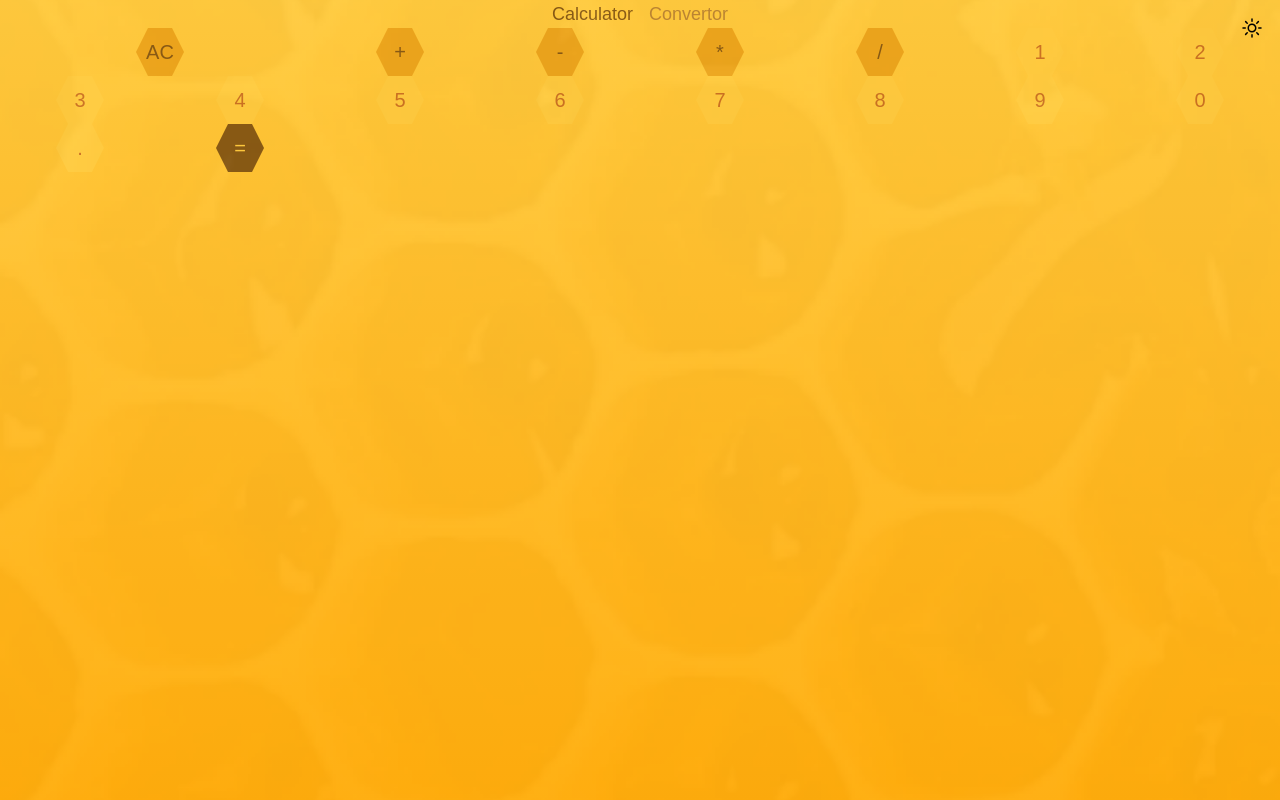
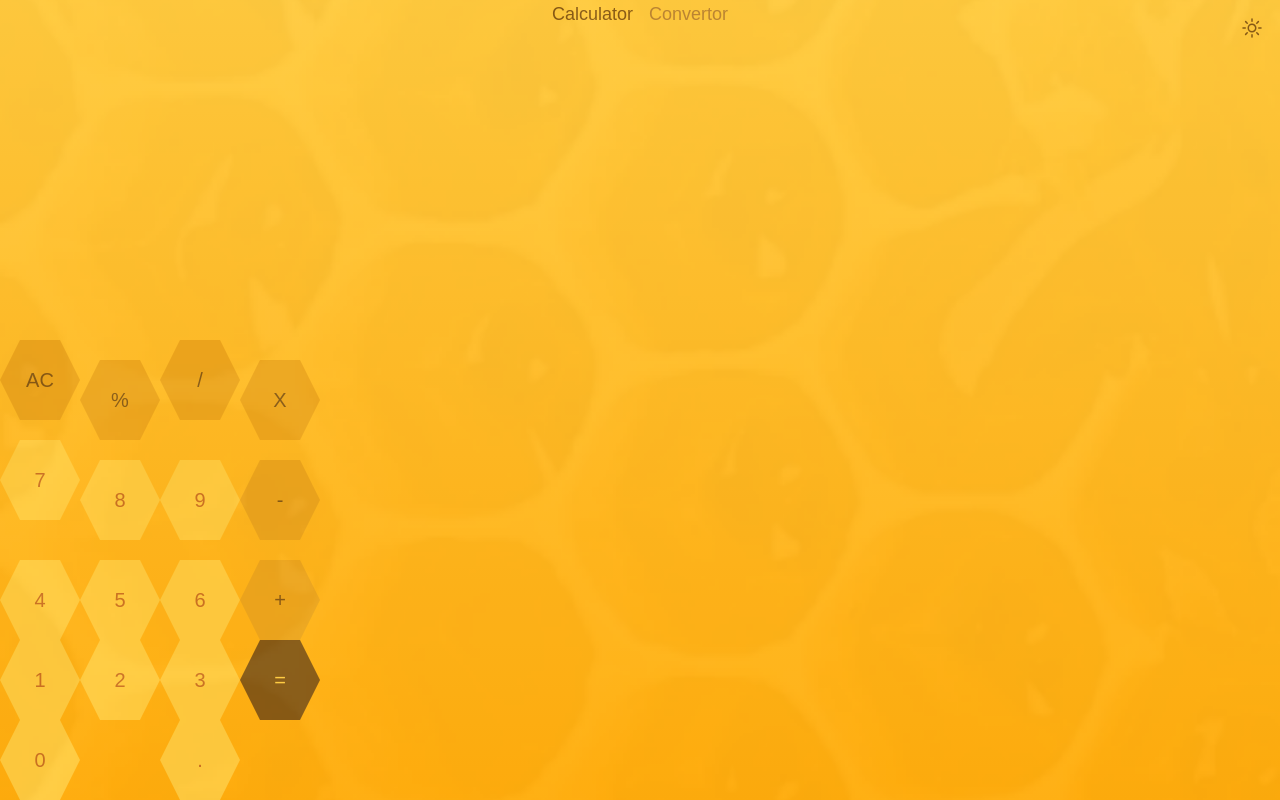
Before and after one commit to cricadev/criCASSIO, a Nuxt app: page /calculator in a window 1280 px wide. Built offline with nearby package versions, Linux system fonts and the light colour scheme; a web font is replaced by a local one.

Commit message:
initial accomodation & theme

```diff
--- a/app.vue
+++ b/app.vue
@@ -1,7 +1,7 @@
 <template>
-  <div class="">
+  <div class="overflow-y-hidden">
     <NuxtLayout>
-      <ToggleTheme class="fixed z-30 top-4 right-4" />
+      <ToggleTheme class="absolute z-50 top-4 right-4" />
 
       <NuxtPage />
 
--- a/assets/css/tailwind.css
+++ b/assets/css/tailwind.css
@@ -4,7 +4,7 @@
 @tailwind utilities;
 
 .button {
-  @apply text-xl flex justify-center items-center p-6 w-8 h-8;
+  @apply text-xl flex justify-center items-center p-6 w-20 h-20;
   clip-path: polygon(25% 0%, 75% 0%, 100% 50%, 75% 100%, 25% 100%, 0% 50%);
   filter: drop-shadow(0px 5px 5px #dd8b10);
 }
@@ -28,4 +28,11 @@
   grid-template-columns: repeat(8, 1fr);
   grid-template-rows: repeat(10, 1fr);
   place-items: center;
+  position: absolute;
+  bottom: 0;
+  left: 0;
+  height: 60vh;
 }
+.icon-theme {
+  @apply text-result dark:text-resultDark;
+}
--- a/components/Calculator.vue
+++ b/components/Calculator.vue
@@ -131,16 +131,20 @@ const handleDecimalButton = () => {
         </div>
       </div>
       <div class="grid-calculator">
-        <button class="col-start-1 col-end-3 button button--arithmetic" @click="clearAndResetCalculator">AC</button>
-        <button class="button button--arithmetic" @click="handleArithmeticButton">+</button>
-        <button class="button button--arithmetic" @click="handleArithmeticButton">-</button>
-        <button class="button button--arithmetic" @click="handleArithmeticButton">*</button>
-        <button class="button button--arithmetic" @click="handleArithmeticButton">/</button>
-        <button class="button button-number" @click="handleButtonNumber" v-for="number in 9" :key="number">{{ number
-        }}</button>
-        <button class="button button-number" @click="handleButtonNumber">0</button>
-        <button class="button button-number" @click="handleDecimalButton">.</button>
-        <button class="button button-result" @click="performCalculations">=</button>
+        <button class="number--ac button button--arithmetic" @click="clearAndResetCalculator">AC</button>
+        <button class="button button--arithmetic number--modulo" @click="handleArithmeticButton">%</button>
+        <button class="button button--arithmetic number--division" @click="handleArithmeticButton">/</button>
+        <button class="button button--arithmetic number--mul" @click="handleArithmeticButton">X</button>
+        <button class="button button--arithmetic number--minus" @click="handleArithmeticButton">-</button>
+        <button class="button button--arithmetic number--plus" @click="handleArithmeticButton">+</button>
+
+
+        <button class="button button-number" @click="handleButtonNumber" :class="'number--' + number" v-for="number in 9"
+          :key="number">{{ number
+          }}</button>
+        <button class="button button-number number--0" @click="handleButtonNumber">0</button>
+        <button class="button button-number number--dot" @click="handleDecimalButton">.</button>
+        <button class="button button-result number--equal" @click="performCalculations">=</button>
 
       </div>
     </div>
@@ -153,4 +157,94 @@ const handleDecimalButton = () => {
   background-size: cover;
   background-position: center;
 }
+
+.number--ac {
+  grid-column: 1 / 3;
+  grid-row: 1 / 3;
+}
+
+.number--7 {
+  grid-column: 1 / 3;
+  grid-row: 3 / 4;
+}
+
+.number--4 {
+  grid-column: 1 / 3;
+  grid-row: 5 / 7;
+}
+
+.number--1 {
+  grid-column: 1 / 3;
+  grid-row: 7 / 9;
+}
+
+.number--0 {
+  grid-column: 1 / 3;
+  grid-row: 9 / 11;
+}
+
+.number--8 {
+  grid-column: 3 / 5;
+  grid-row: 3 / 5;
+}
+
+.number--5 {
+  grid-column: 3 / 5;
+  grid-row: 5 / 7;
+}
+
+.number--2 {
+  grid-column: 3 / 5;
+  grid-row: 7 / 9;
+}
+
+.number--9 {
+  grid-column: 5 / 7;
+  grid-row: 3 / 5;
+}
+
+.number--6 {
+  grid-column: 5 / 7;
+  grid-row: 5 / 7;
+}
+
+.number--3 {
+  grid-column: 5 / 7;
+  grid-row: 7 / 9;
+}
+
+.number--dot {
+  grid-column: 5 / 7;
+  grid-row: 9 / 11;
+}
+
+.number--modulo {
+  grid-column: 3 / 5;
+  grid-row: 2 / 3;
+}
+
+.number--division {
+  grid-column: 5 / 7;
+  grid-row: 1 / 3;
+}
+
+.number--mul {
+  grid-column: 7 / 9;
+  grid-row: 2 / 3;
+}
+
+.number--minus {
+  grid-column: 7 / 9;
+  grid-row: 3 / 5;
+}
+
+.number--plus {
+  grid-column: 7 / 9;
+  grid-row: 5 / 7;
+}
+
+.number--equal {
+  grid-column: 7 / 9;
+  grid-row: 7 / 9;
+}
 </style>
--- a/components/ToggleTheme.vue
+++ b/components/ToggleTheme.vue
@@ -1,20 +1,20 @@
 <template>
   <div>
     <button @click="colorMode.preference = next()">
-      <svg v-if="colorMode.preference === 'system'" xmlns="http://www.w3.org/2000/svg" fill="none" viewBox="0 0 24 24"
-        stroke-width="1.5" stroke="currentColor" class="w-6 h-6">
+      <svg class="w-6 h-6 icon-theme" v-if="colorMode.preference === 'system'" xmlns="http://www.w3.org/2000/svg"
+        fill="none" viewBox="0 0 24 24" stroke-width="1.5" stroke="currentColor">
         <path stroke-linecap="round" stroke-linejoin="round"
           d="M9 17.25v1.007a3 3 0 01-.879 2.122L7.5 21h9l-.621-.621A3 3 0 0115 18.257V17.25m6-12V15a2.25 2.25 0 01-2.25 2.25H5.25A2.25 2.25 0 013 15V5.25m18 0A2.25 2.25 0 0018.75 3H5.25A2.25 2.25 0 003 5.25m18 0V12a2.25 2.25 0 01-2.25 2.25H5.25A2.25 2.25 0 013 12V5.25" />
       </svg>
-      <svg v-else-if="colorMode.preference == 'dark'" xmlns="http://www.w3.org/2000/svg" fill="none" viewBox="0 0 24 24"
-        stroke-width="1.5" stroke="currentColor" class="w-6 h-6">
+      <svg class="w-6 h-6 icon-theme" v-else-if="colorMode.preference == 'dark'" xmlns="http://www.w3.org/2000/svg"
+        fill="none" viewBox="0 0 24 24" stroke-width="1.5" stroke="currentColor">
         <path stroke-linecap="round" stroke-linejoin="round"
           d="M21.752 15.002A9.718 9.718 0 0118 15.75c-5.385 0-9.75-4.365-9.75-9.75 0-1.33.266-2.597.748-3.752A9.753 9.753 0 003 11.25C3 16.635 7.365 21 12.75 21a9.753 9.753 0 009.002-5.998z" />
       </svg>
 
 
-      <svg v-else xmlns="http://www.w3.org/2000/svg" fill="none" viewBox="0 0 24 24" stroke-width="1.5"
-        stroke="currentColor" class="w-6 h-6">
+      <svg class="w-6 h-6 icon-theme" v-else xmlns="http://www.w3.org/2000/svg" fill="none" viewBox="0 0 24 24"
+        stroke-width="1.5" stroke="currentColor">
         <path stroke-linecap="round" stroke-linejoin="round"
           d="M12 3v2.25m6.364.386l-1.591 1.591M21 12h-2.25m-.386 6.364l-1.591-1.591M12 18.75V21m-4.773-4.227l-1.591 1.591M5.25 12H3m4.227-4.773L5.636 5.636M15.75 12a3.75 3.75 0 11-7.5 0 3.75 3.75 0 017.5 0z" />
       </svg>
```
